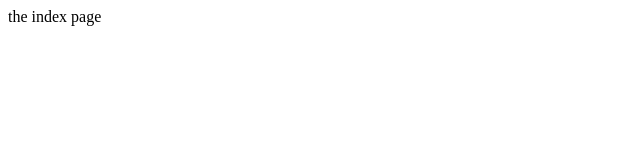
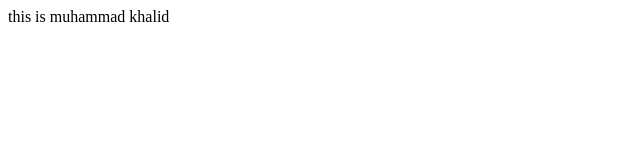
Before and after one commit to Usman-Faooq/Try-myself, a plain HTML site: page index.html in a window 1280 px wide. Shown: the full height of the page, 0-640 px from the left. Drawn offline with Linux system fonts and the light colour scheme.

Commit message:
Revert "page"
This reverts commit 2beb3b3332864e237d066d29313469a8cd9b48e0.

```diff
--- a/khan.html
+++ b/index.html
@@ -6,6 +6,6 @@
     <title>Document</title>
 </head>
 <body>
-    <div>the index page</div>
+    <div>this is muhammad khalid</div>
 </body>
 </html>
```
